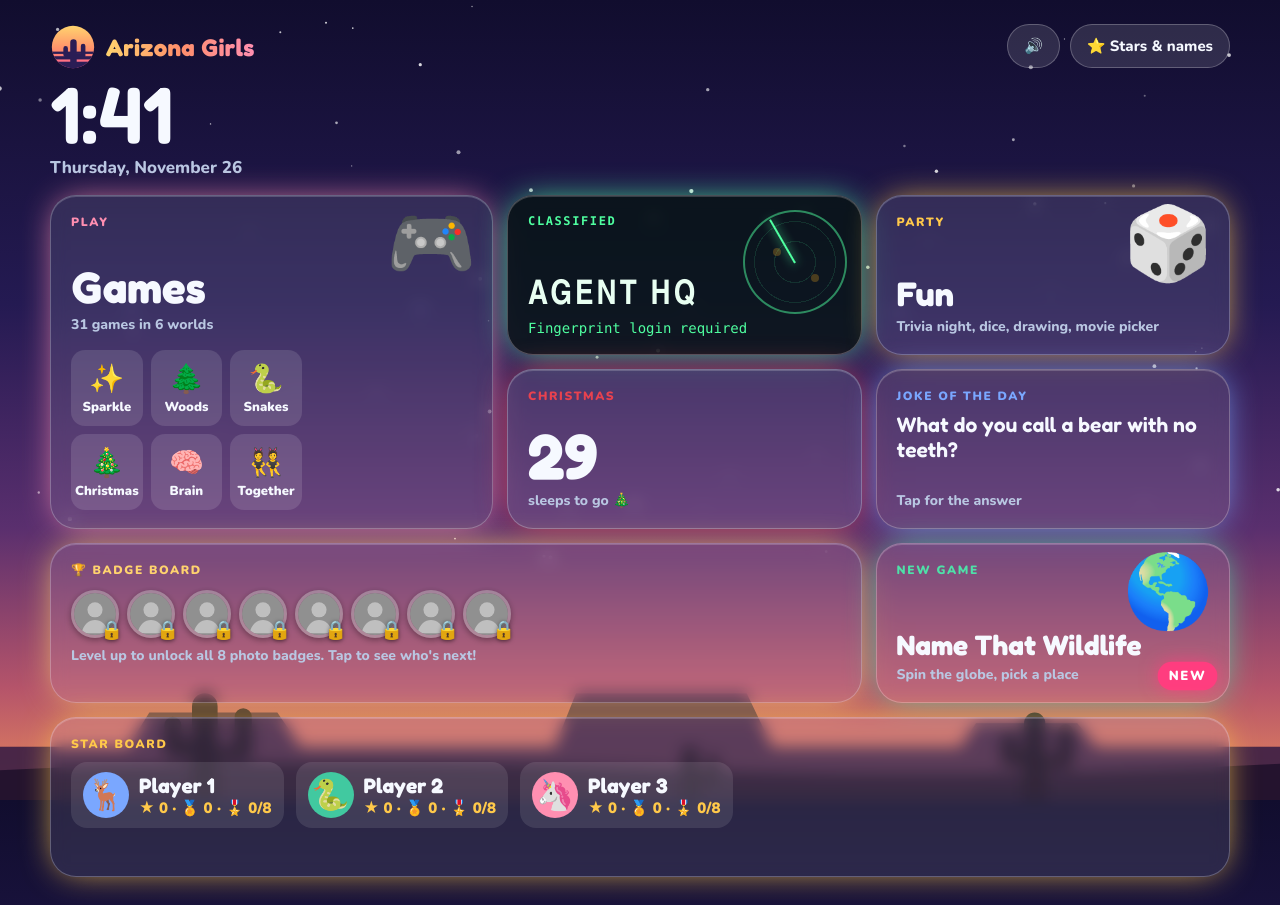
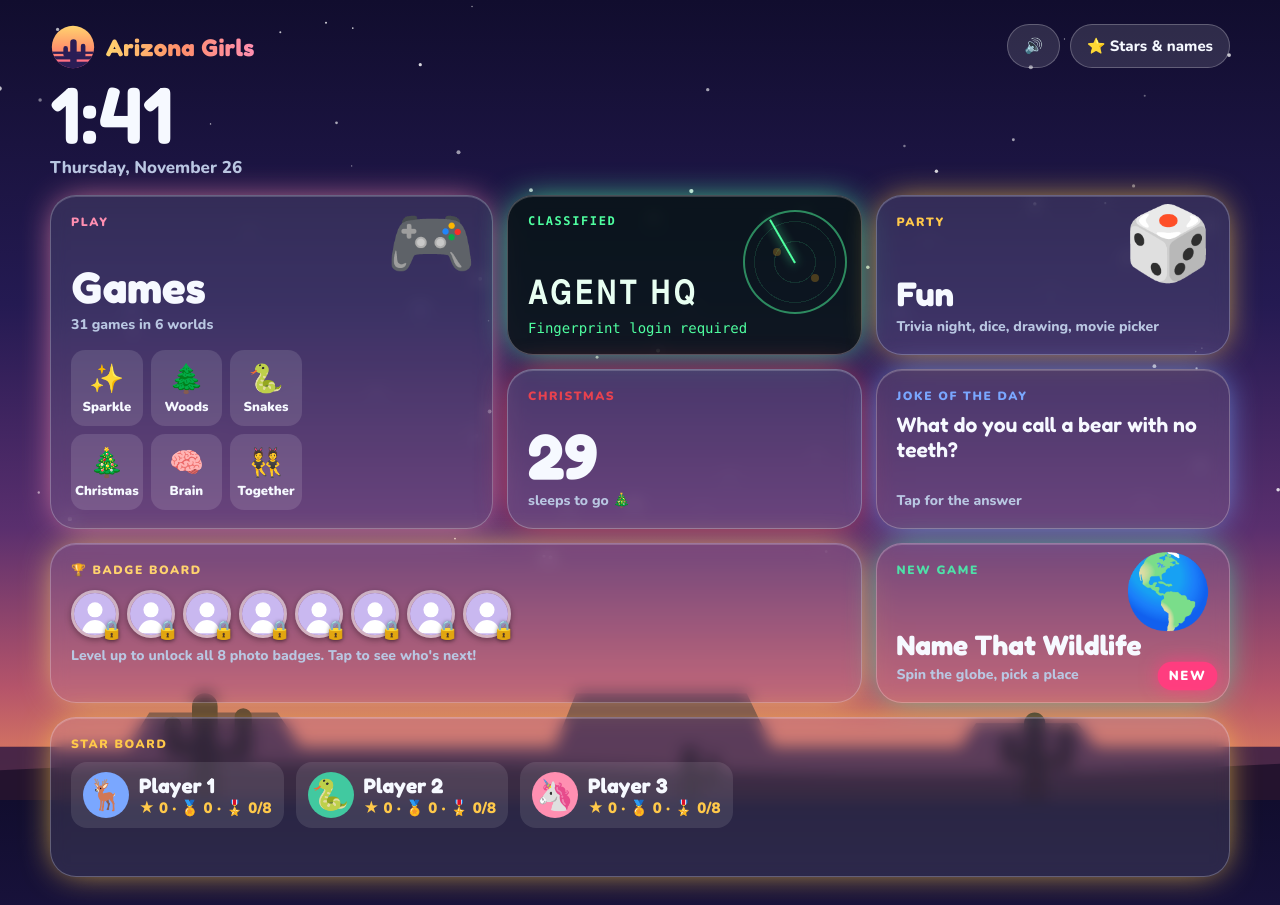
Before and after one commit to jfb315-dotcom/arizona-girls, a plain HTML site: page index.html in a window 1280 px wide. Drawn offline with nearby package versions, Linux system fonts and the light colour scheme.

Commit message:
Badge photos in full color; lock icon marks unearned ones
Co-Authored-By: Claude Opus 5.5 <noreply@anthropic.com>
Claude-Session: https://claude.ai/code/session_019WbGBsSovjkyvTybjtoTJC

```diff
--- a/index.html
+++ b/index.html
@@ -350,7 +350,7 @@ body.inworld{background-image:var(--wbody)}
 .bi{position:relative;display:inline-block;width:56px;height:56px;flex:none}
 .bi img{width:100%;height:100%;border-radius:50%;border:3px solid #ffc94a;box-shadow:0 2px 6px rgba(0,0,0,.35);object-fit:cover;display:block;box-sizing:border-box}
 .bi i{position:absolute;right:-4px;bottom:-4px;font-style:normal;font-size:18px;filter:drop-shadow(0 1px 2px rgba(0,0,0,.6))}
-.bdg:not(.on) img,.bi.lk img{filter:grayscale(1) brightness(.75);border-color:rgba(255,255,255,.45)}
+.bdg:not(.on) img,.bi.lk img{border-color:rgba(255,255,255,.55)}
 .bdg.big .bi{width:96px;height:96px}
 #bboard .card{max-width:760px;text-align:left}
 #bboard h2{text-align:center}
```
